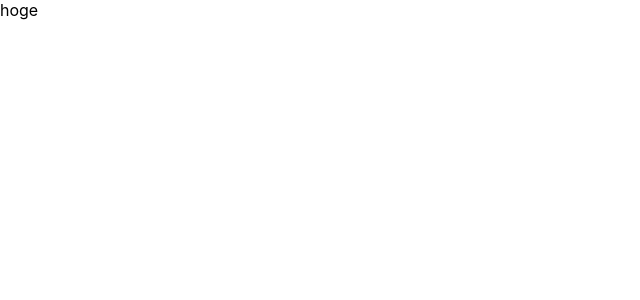
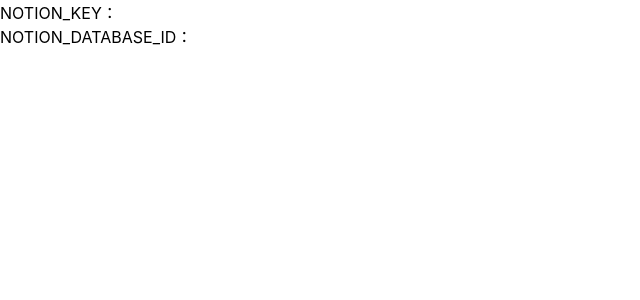
Before and after one commit to YukiKakihara/study-time-recorder, a Next.js app: page / in a window 1280 px wide. Shown: the top 300 px of the page, without its empty margins (0-640 px from the left). Built offline with nearby package versions, Linux system fonts and the light colour scheme.

Commit message:
API_KEYを環境変数に設定した

```diff
--- a/next.config.js
+++ b/next.config.js
@@ -1,5 +1,9 @@
 /** @type {import('next').NextConfig} */
 const nextConfig = {
+  env: {
+    NOTION_DATABASE_ID: process.env.NOTION_DATABASE_ID,
+    NOTION_KEY: process.env.NOTION_KEY
+  },
   reactStrictMode: true,
 }
 
--- a/pages/index.tsx
+++ b/pages/index.tsx
@@ -1,7 +1,12 @@
 import type { NextPage } from 'next';
 
 const Page: NextPage = () => {
-  return <>hoge</>;
+  return (
+    <>
+      <div>NOTION_KEY：{process.env.NOTION_KEY}</div>
+      <div>NOTION_DATABASE_ID：{process.env.NOTION_DATABASE_ID}</div>
+    </>
+  );
 };
 
 export default Page;
```
Also changed, not shown: 1 other file (tests, documents, lock files or other folders).
